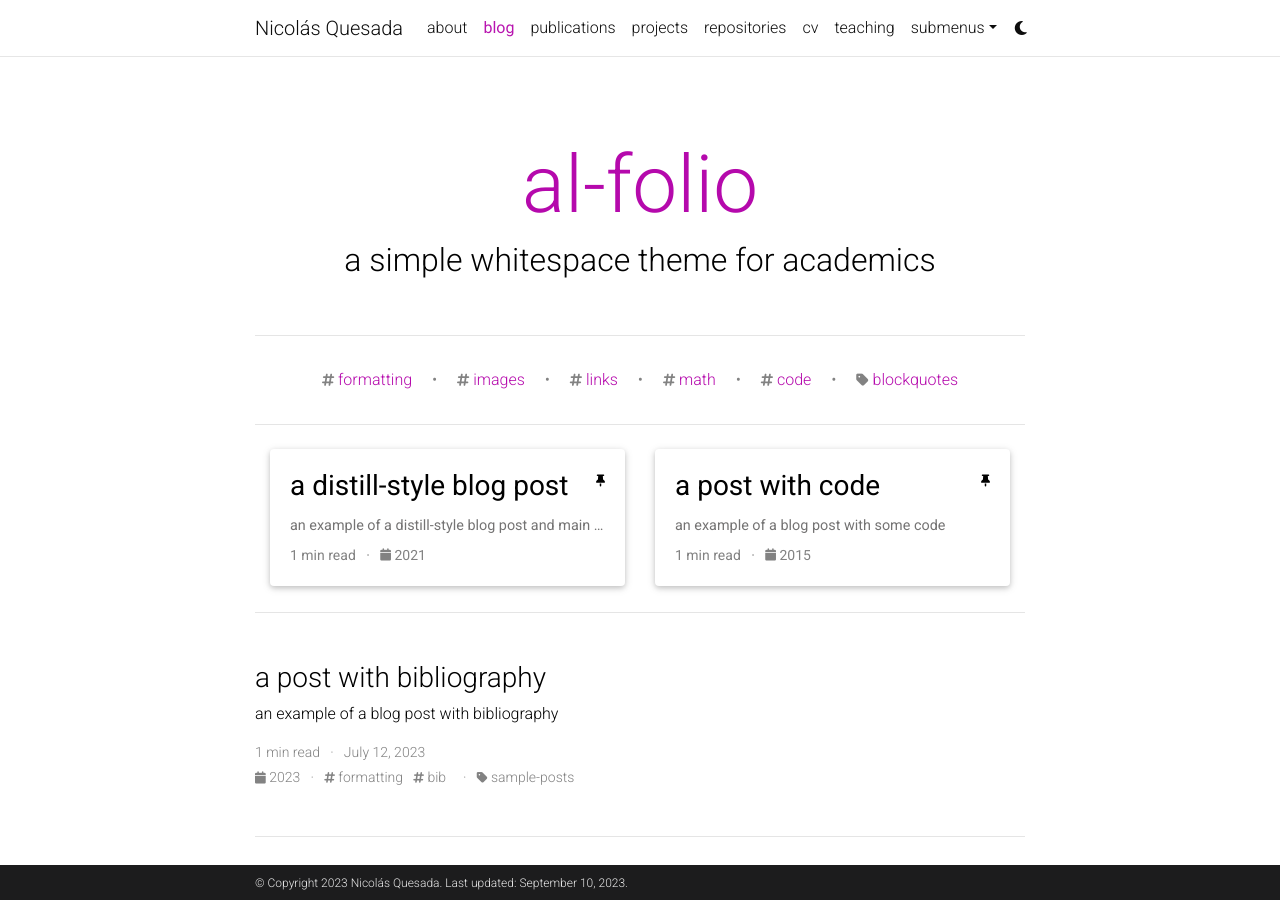
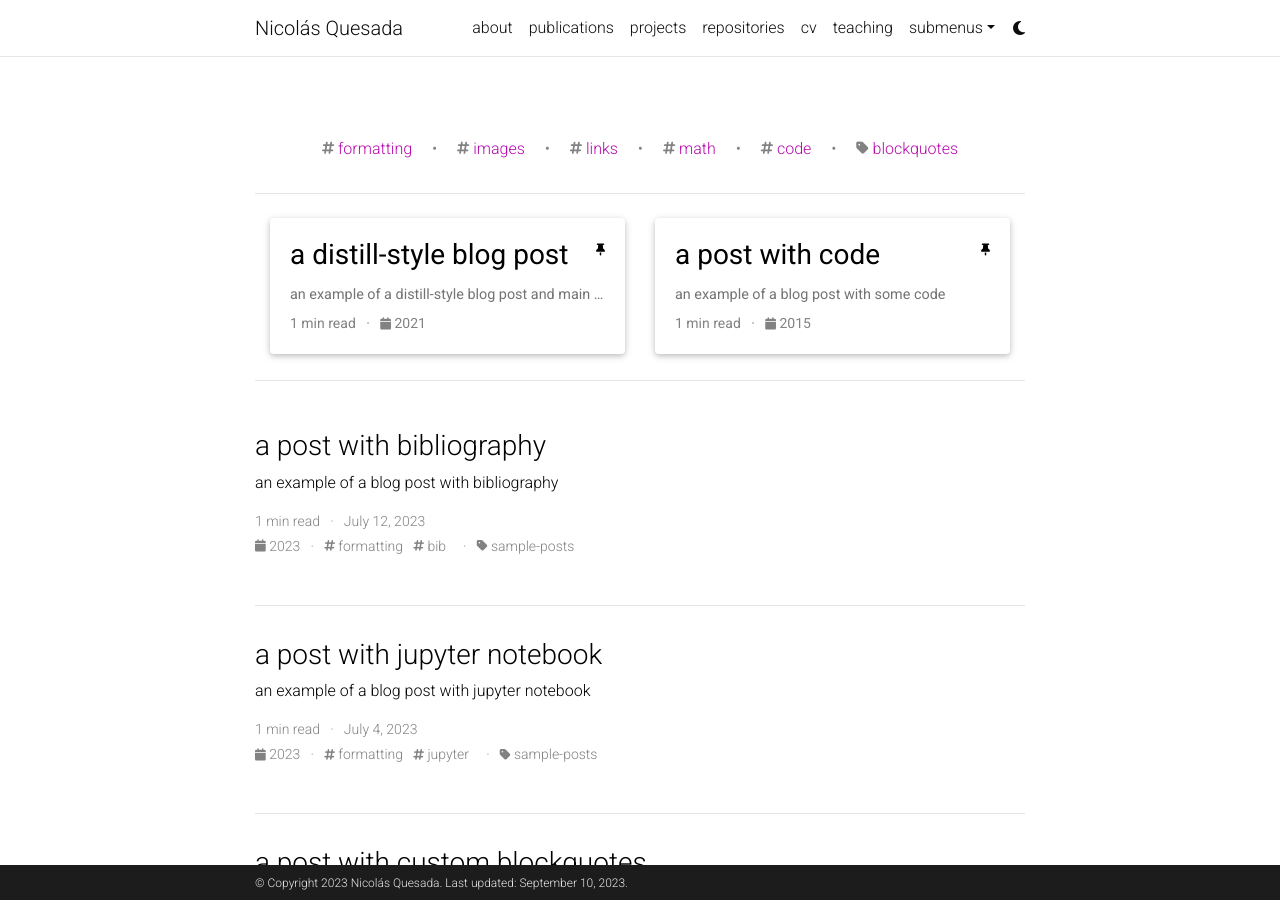
Before and after one commit to nquesada/nquesada.github.io, a Jekyll site: the page built from blog/index.html, in a window 1280 px wide and 900 px high. Built offline with Jekyll 4.4.1, drawn with Linux system fonts in a browser that asks for light colours; full-size pictures stand in for the smaller copies a plugin makes; the list of posts is cut into pages by our own code; comment, search, counter and statistics services are not loaded; a style sheet for code colours, icons or effects is not loaded; some of the changed lines change nothing that is shown.

Commit message:
More formatting

```diff
--- a/_config.yml
+++ b/_config.yml
@@ -42,7 +42,7 @@
 # will use title and url fields
 # Take a look to https://github.com/jekyll/jekyll-feed for more customization
 
-rss_icon: true
+rss_icon: false
 
 # -----------------------------------------------------------------------------
 # Layout
@@ -68,13 +68,13 @@
 # Social integration
 # -----------------------------------------------------------------------------
 
-github_username: nquesada# your GitHub user name
+github_username: nquesada # your GitHub user name
 gitlab_username: # your GitLab user name
 twitter_username: # your Twitter handle
 mastodon_username: fediscience.org/@polyquantique# your mastodon instance+username in the format instance.tld/@username
 linkedin_username: # your LinkedIn user name
 telegram_username: # your Telegram user name
-scholar_userid: dZNVjOEAAAAJ# your Google Scholar ID
+scholar_userid: dZNVjOEAAAAJ # your Google Scholar ID
 semanticscholar_id: # your Semantic Scholar ID
 whatsapp_number: # your WhatsApp number (full phone number in international format. Omit any zeroes, brackets, or dashes when adding the phone number in international format.)
 orcid_id: # your ORCID ID
@@ -104,7 +104,6 @@
 zotero_username: # your zotero username
 
 contact_note: >
-  You can even add a little note about which of these is the best way to reach you.
 
 # -----------------------------------------------------------------------------
 # Analytics and search engine verification
@@ -120,10 +119,10 @@
 # Blog
 # -----------------------------------------------------------------------------
 
-blog_name: al-folio # blog_name will be displayed in your blog page
-blog_nav_title: blog # your blog must have a title for it to be displayed in the nav bar
-blog_description: a simple whitespace theme for academics
-permalink: /blog/:year/:title/
+#blog_name: al-folio # blog_name will be displayed in your blog page
+#blog_nav_title: blog # your blog must have a title for it to be displayed in the nav bar
+#blog_description: a simple whitespace theme for academics
+#permalink: /blog/:year/:title/
 
 # Pagination
 pagination:
```
